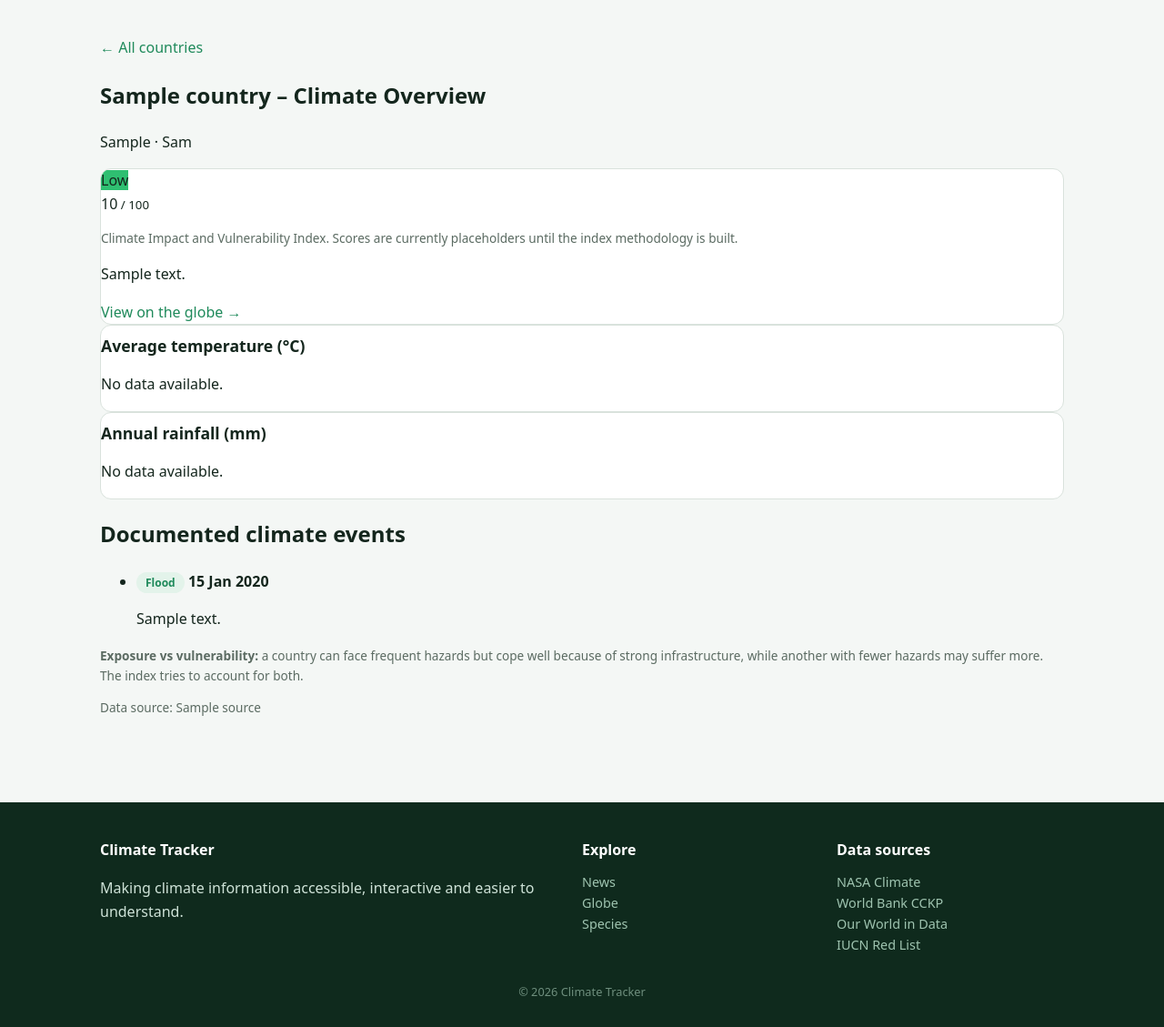
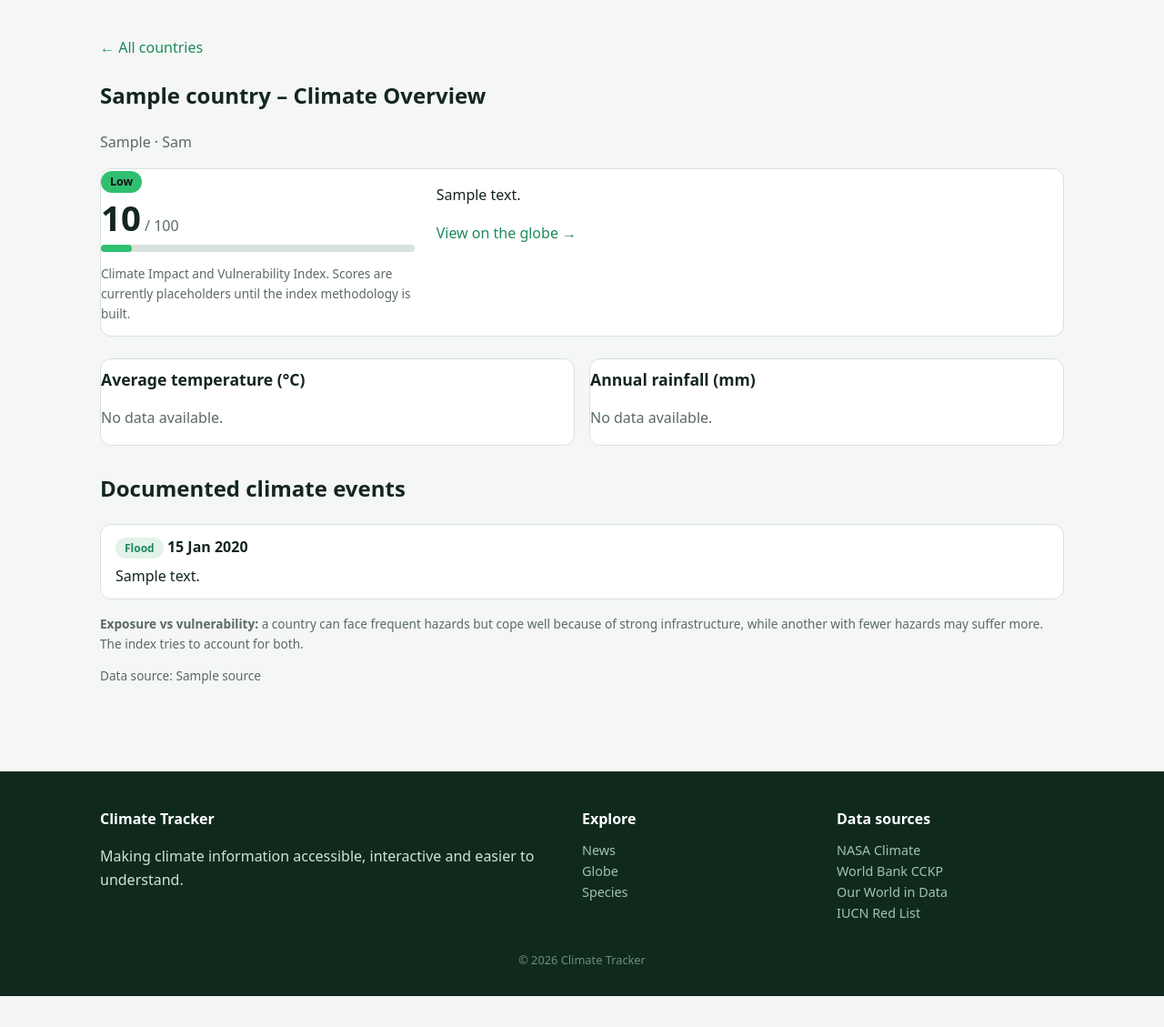
Before and after one commit to mindsetalley/Climate-Tracker, a PHP site: the page made by country.php in a window 1280 px wide. Shown: the part 60-1189 px from the top of the page at 91% size. After the commit the page ends 1155 px from the top, so only its background shows below. Run offline with PHP 8.4, Linux system fonts and the light colour scheme; tables that the repository leaves empty hold one stand-in row (values such as "Sample post").

Commit message:
Add styles for country and score card components

```diff
--- a/assets/css/style.css
+++ b/assets/css/style.css
@@ -138,3 +138,24 @@
 
 .admin-nav a:hover { color: var(--text); }
 .pager a:hover { background: var(--green); border-color: var(--green); color: #fff; text-decoration: none; }
+
+/* Countries */
+.mute { color: var(--muted); }
+.search-bar select { padding: 10px; border: 1px solid var(--line); border-radius: 8px; font: inherit; background: #fff; }
+.country-grid { display: grid; grid-template-columns: repeat(auto-fill, minmax(220px, 1fr)); gap: 12px; margin-top: 12px; }
+.country-card { display: flex; flex-direction: column; gap: 4px; background: var(--card); border: 1px solid var(--line); border-radius: var(--radius); padding: 14px; color: var(--text); }
+.country-card:hover { border-color: var(--green); text-decoration: none; }
+.country-card small { color: var(--muted); }
+.badge { align-self: flex-start; display: inline-block; padding: 2px 10px; border-radius: 99px; font-size: 0.78rem; font-weight: 700; color: #111; }
+
+/* Country dashboard */
+.score-card { display: grid; grid-template-columns: 1fr 2fr; gap: 24px; margin: 16px 0 24px; }
+.score-card .big { font-size: 2.4rem; font-weight: 700; line-height: 1.1; margin-top: 6px; }
+.score-card .big small { font-size: 1rem; color: var(--muted); font-weight: 400; }
+.bar { height: 8px; background: var(--line); border-radius: 4px; margin: 8px 0; }
+.bar i { display: block; height: 100%; border-radius: 4px; }
+.chart-grid { display: grid; grid-template-columns: repeat(auto-fit, minmax(320px, 1fr)); gap: 16px; margin-bottom: 28px; }
+.events { list-style: none; padding: 0; display: grid; gap: 10px; }
+.events li { background: var(--card); border: 1px solid var(--line); border-radius: var(--radius); padding: 12px 16px; }
+.events p { margin: 6px 0 0; }
+@media (max-width: 760px) { .score-card { grid-template-columns: 1fr; } }
```
